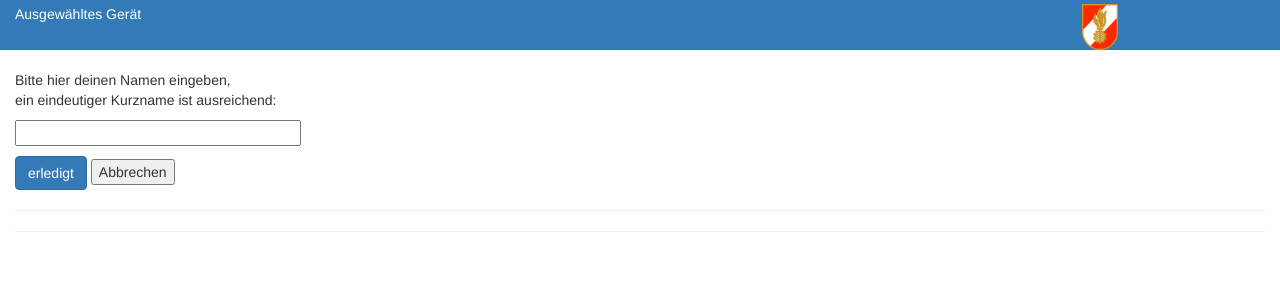
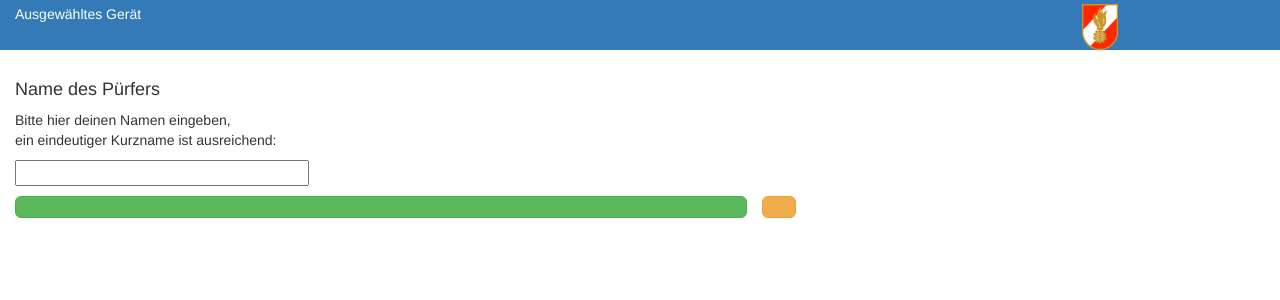
Before and after one commit to SeppUnterwurzacher/ats_app, a Flask app: template app/templates/kpstandard.html in a window 1280 px wide. Shown: the top 300 px of the page. Run offline with Flask 2, Linux system fonts and the light colour scheme; the template is opened without the code that fills it: values that come from a table or form of the project are taken from there, others are empty; some libraries are stand-ins or nearby versions.

Commit message:
Design angepasst

```diff
--- a/app/__init__.py
+++ b/app/__init__.py
@@ -3,11 +3,13 @@ from config import Config
 from flask_sqlalchemy import SQLAlchemy
 from flask_migrate import Migrate
 from flask_bootstrap import Bootstrap
+from flask_fontawesome import FontAwesome
 
 app = Flask(__name__)
 app.config.from_object(Config)
 db = SQLAlchemy(app)
 migrate = Migrate(app, db)
 bootstrap = Bootstrap(app)
+fa = FontAwesome(app)
 
 from app import routes, models
--- a/app/forms.py
+++ b/app/forms.py
@@ -7,4 +7,4 @@ class KPEinsatzUebung(FlaskForm):
     name = StringField('Name', validators=[DataRequired()])
     druckl = IntegerField('Druck Links', validators=[DataRequired(), NumberRange(min=180)])
     druckr = IntegerField('Druck Rechts', validators=[DataRequired(), NumberRange(min=180)])
-    submit = SubmitField('abschließen')
+    submit = SubmitField('Fertig!')
--- a/app/static/css/main.css
+++ b/app/static/css/main.css
@@ -1,3 +1,15 @@
-.ps {
-    margin: 0.8em
+.error {
+    color: rgb(214, 27, 27);
+    display: none;
 }
+
+input[type=button],
+input[type=submit] {
+    background-color: #5cb85c; /* Grey background */
+    border: 1px solid #4cae4c; /* Dark grey border */
+    color: rgb(255, 255, 255); /* Black text color */
+    font-size: 1em; /* Size of text */
+    padding: 10px 16px; /* Distance between text and border */
+    border-radius: 6px;
+    width: 100%;
+}
--- a/app/templates/base.html
+++ b/app/templates/base.html
@@ -3,6 +3,7 @@
 {% block styles %}
 {{super()}}
 <link rel="stylesheet" href="{{ url_for('static', filename='css/main.css') }}">
+{{ fontawesome_css() }}
 {% endblock%}
 
 {% block title %}
--- a/app/templates/kpstandard.html
+++ b/app/templates/kpstandard.html
@@ -4,77 +4,153 @@
 <form action="" method="post" novalidate>
     {{ form.hidden_tag() }}
     <br>
-    <div id="name">
+    <div id="name_div">
         <div class="row">
-            <div class="col-xs-12">
+            <div class="col-xs-9" style="padding-right:0em;">
+                <h4>Name des Pürfers</h4>
                 <p>Bitte hier deinen Namen eingeben, <br>ein eindeutiger Kurzname ist ausreichend:</p>
                 <p>
-                    {{ form.name(size=32) }}
+                    {{ form.name(size=33) }}
                 </p>
+                <p id="error_name" class="error">Es muss ein Name eingegeben werden</p>
             </div>
 
         </div>
-        <button type="button" class="btn btn-primary" onClick="document.getElementById('gurte').style.display='block'; document.getElementById('name').style.display='none'">erledigt</button>
-        <button type="button" onClick="window.location.href='{{ url_for('auswahl', geraet='Trins_Tank_2') }}';">Abbrechen</button>
+        <div class="row">
+            <div class="col-xs-7" style="padding-right: 0em;">
+                <button type="button" class="btn btn-success btn-block btn-lg" onClick="weiter_name()"><span class="fas fa-check-circle"></span></button>
+            </div>
+            <div class="col-xs-2">
+                <button type="button" class="btn btn-warning btn-lg" onClick="window.location.href='{{ url_for('auswahl', geraet='Trins_Tank_2') }}';"><span class="fas fa-times-circle"></span></button>
+            </div>
         </div>
 
 
-    <hr>
+    </div>
+
+
+
     <div id="gurte" style="display: none;">
+        <div class="row">
+            <div class="col-xs-9">
                 <h4>Bebänderung Maske und Gurte</h4>
                 <p>Ist beides auf lang gestellt? </p>
-
-        <button type="button" onClick="document.getElementById('druck').style.display='block'; document.getElementById('gurte').style.display='none'">erledigt</button>
-        <button type="button" onClick="document.getElementById('name').style.display='block'; document.getElementById('gurte').style.display='none'">zurück</button>
-        <button type="button" onClick="window.location.href='{{ url_for('auswahl', geraet='Trins_Tank_2') }}';">Abbrechen</button>
+            </div>
+        </div>
+        <div class="row">
+            <div class="col-xs-6" style="padding-right: 0em;">
+                <button type="button" class="btn btn-success btn-block btn-lg" onClick="document.getElementById('druck').style.display='block'; document.getElementById('gurte').style.display='none'"><span class="fas fa-check-circle"></span></button>
+            </div>
+            <div class="col-xs-2">
+                <button type="button" class="btn btn-lg" onClick="document.getElementById('name_div').style.display='block'; document.getElementById('gurte').style.display='none'"><span class="fas fa-arrow-circle-left"></span></button>
+            </div>
+            <div class="col-xs-2">
+                <button type="button" class="btn btn-warning btn-lg" onClick="window.location.href='{{ url_for('auswahl', geraet='Trins_Tank_2') }}';"><span class="fas fa-times-circle"></span></button>
+            </div>
+        </div>
     </div>
 
-    <hr>
+
     <div id="druck" style="display: none;">
+        <div class="row">
+            <div class="col-xs-10">
                 <h4>Überprüfen des Flaschendruckes</h4>
                 <p>Der Druck muss mindestens 180bar betragen.</p>
 
-
                 <p>Linke Flasche öffnen, kurz warten, schließen, Druck eingeben:</p>
-        <p>{{ form.druckl(size=30) }}</p>
+                <p>{{ form.druckl(size=33) }}</p>
+                <p id="error_druckl" class="error">Druck nicht im zulässigen Bereich</p>
 
                 <p>Rechte Flasche öffnen, kurz warten, schließen, Druck eingeben:</p>
-        <p>{{ form.druckr(size=30) }}</p>
+                <p>{{ form.druckr(size=33) }}</p>
+                <p id="error_druckr" class="error">Druck nicht im zulässigen Bereich</p>
+            </div>
+        </div>
 
-        <button type="button" onClick="document.getElementById('dicht').style.display='block'; document.getElementById('druck').style.display='none'">erledigt</button>
-        <button type="button" onClick="document.getElementById('gurte').style.display='block'; document.getElementById('druck').style.display='none'">zurück</button>
-        <button type="button" onClick="window.location.href='{{ url_for('auswahl', geraet='Trins_Tank_2') }}';">Abbrechen</button>
+        <div class="row">
+            <div class="col-xs-6" style="padding-right: 0em;">
+                <button type="button" class="btn btn-success btn-block btn-lg" onClick="weiter_druck()"><span class="fas fa-check-circle"></span></button>
+            </div>
+            <div class="col-xs-2">
+                <button type="button" class="btn btn-lg" onClick="document.getElementById('gurte').style.display='block'; document.getElementById('druck').style.display='none'"><span class="fas fa-arrow-circle-left"></span></button>
+            </div>
+            <div class="col-xs-2">
+                <button type="button" class="btn btn-warning btn-lg" onClick="window.location.href='{{ url_for('auswahl', geraet='Trins_Tank_2') }}';"><span class="fas fa-times-circle"></span></button>
+            </div>
+        </div>
     </div>
 
     <div id="dicht" style="display: none;">
+        <div class="row">
+            <div class="col-xs-10">
                 <h4>Dichteprüfung</h4>
-        <p>Nach dem die letzte Flasche wieder geschlossen wurde
-            darf der Druck innerhalb einer Minute nur um 10bar sinken</p>
+                <p>
+                    Nach dem die letzte Flasche wieder geschlossen wurde
+                    darf der Druck innerhalb einer Minute nur um 10bar sinken.
+                </p>
+            </div>
+        </div>
+
         {% if kurz %}
-        <button id="weiter" type="button"  onClick="document.getElementById('warn').style.display='block'; document.getElementById('dicht').style.display='none'">erledigt</button>
+            <div class="row">
+                <div class="col-xs-6" style="padding-right: 0em;">
+                    <button id="weiter" type="button" class="btn btn-success btn-block btn-lg" onClick="document.getElementById('warn').style.display='block'; document.getElementById('dicht').style.display='none'"><span class="fas fa-check-circle"></span></button>
+                </div>
+            </div>
         {% else %}
+            <div class="row">
+                <div class="col-xs-10">
                     <p id="countdown">60 sec</p>
-            <button id="start" type="button" onClick="funcountdown(61)">Zeit starten</button>
-            <button id="restart" type="button" style="display: none;" onclick="funcrestart()">neustarten</button>
-            <button id="weiter" type="button" style="display: none;" onClick="document.getElementById('warn').style.display='block'; document.getElementById('dicht').style.display='none'">erledigt</button>
-            <button type="button" onClick="window.location.href='{{ url_for('auswahl', geraet='Trins_Tank_2') }}';">Abbrechen</button>
+                </div>
+            </div>
+
+            <div class="row" style="padding-right: 0em;">
+                <div class="col-xs-6" >
+                    <button id="start" type="button" class="btn btn-block btn-lg" onClick="funcountdown(61)">Zeit starten</button>
+                    <button id="restart" type="button" class="btn btn-block btn-lg" style="display: none;" onclick="funcrestart()">neustarten</button>
+                </div>
+            </div>
+            <br>
+            <div class="row" style="padding-right: 0em;">
+                <div class="col-xs-6">
+                    <button id="weiter" type="button" class="btn btn-success btn-block btn-lg" disabled="disabled" onClick="document.getElementById('warn').style.display='block'; document.getElementById('dicht').style.display='none'"><span class="fas fa-check-circle"></span></button>
+                </div>
+                <div class="col-xs-2">
+                    <button type="button" class="btn btn-lg" onClick="document.getElementById('druck').style.display='block'; document.getElementById('dicht').style.display='none'"><span class="fas fa-arrow-circle-left"></span></button>
+                </div>
+                <div class="col-xs-2">
+                    <button type="button" class="btn btn-warning btn-lg" onClick="window.location.href='{{ url_for('auswahl', geraet='Trins_Tank_2') }}';"><span class="fas fa-times-circle"></span></button>
+                </div>
+            </div>
+
         {% endif%}
     </div>
 
     <div id="warn" style="display: none;">
+        <div class="row">
+            <div class="col-xs-10">
                 <h4>Warnsignal</h4>
-        <p>Druck langsam ablassen, spätestens bei 55bar sollte das Warnsignal ertönen. </p>
+                <p>Druck langsam ablassen, spätestens bei 55bar sollte das Warnsignal ertönen.</p>
+            </div>
+        </div>
 
-
+        <div class="row" style="padding-right: 0em;">
+            <div class="col-xs-6">
                 <p>{{ form.submit() }}</p>
-        <button type="button" onClick="window.location.href='{{ url_for('auswahl', geraet='Trins_Tank_2') }}';">Abbrechen</button>
+            </div>
+            <div class="col-xs-2">
+                <button type="button" class="btn btn-lg" onClick="document.getElementById('dicht').style.display='block'; document.getElementById('warn').style.display='none'"><span class="fas fa-arrow-circle-left"></span></button>
+            </div>
+            <div class="col-xs-2">
+                <button type="button" class="btn btn-warning btn-lg" onClick="window.location.href='{{ url_for('auswahl', geraet='Trins_Tank_2') }}';"><span class="fas fa-times-circle"></span></button>
+            </div>
+        </div>
     </div>
 </form>
 
     <script>
         function funcountdown(zeit){
             document.getElementById("start").style.display = "none";
-            document.getElementById("weiter").style.display = "none";
             document.getElementById("restart").style.display = "inline";
 
             var x = setInterval(function(){
@@ -84,7 +160,7 @@
 
                 if (zeit == 0){
                     clearInterval(x);
-                    document.getElementById("weiter").style.display = "inline";
+                    document.getElementById("weiter").disabled = false;
 
                 }
 
@@ -95,6 +171,36 @@
             }, 1000)
         }
 
+        function weiter_name(){
+            var name = document.getElementById('name').value
+
+            if (name == ""){
+                document.getElementById('error_name').style.display='block';
+            } else {
+                document.getElementById('gurte').style.display='block';
+                document.getElementById('name_div').style.display='none';
+            }
+
+        }
+
+        function weiter_druck(){
+            var druckl = document.getElementById('druckl').value
+            var druckr = document.getElementById('druckr').value
+
+            document.getElementById('error_druckl').style.display='none';
+            document.getElementById('error_druckr').style.display='none';
+
+            if (druckl < 180 || druckl > 220 || druckl == ""){
+                document.getElementById('error_druckl').style.display='block';
+            } else if (druckr < 180 || druckr > 220 || druckr == ""){
+                document.getElementById('error_druckr').style.display='block';
+            } else {
+                document.getElementById('dicht').style.display='block';
+                document.getElementById('druck').style.display='none';
+            }
+
+
+        }
 
     </script>
 {% endblock%}
```
Lines whose indentation alone changed are shown as unchanged.
